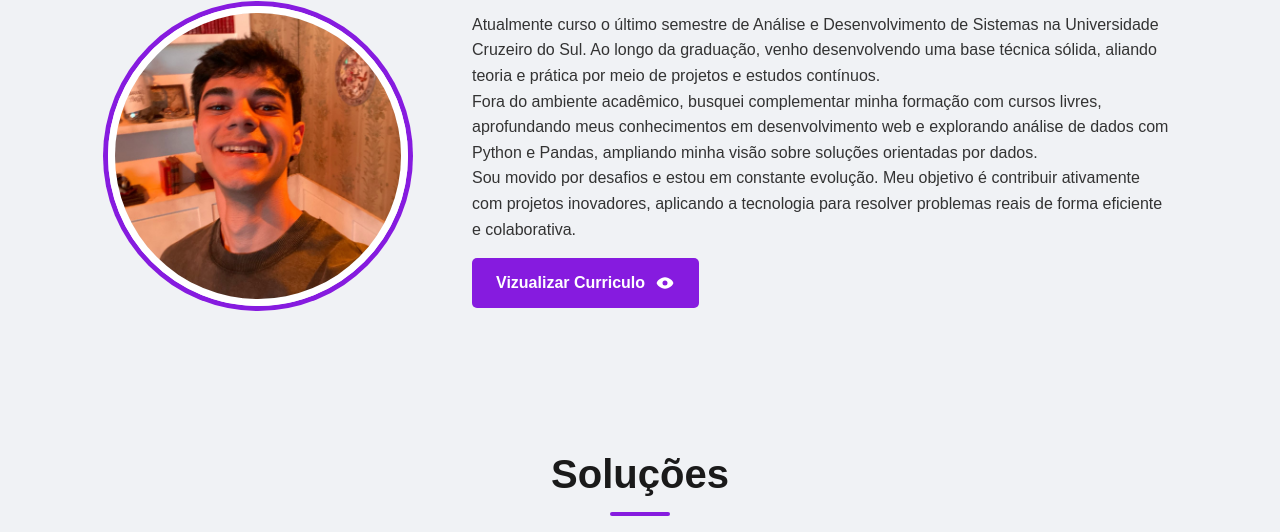
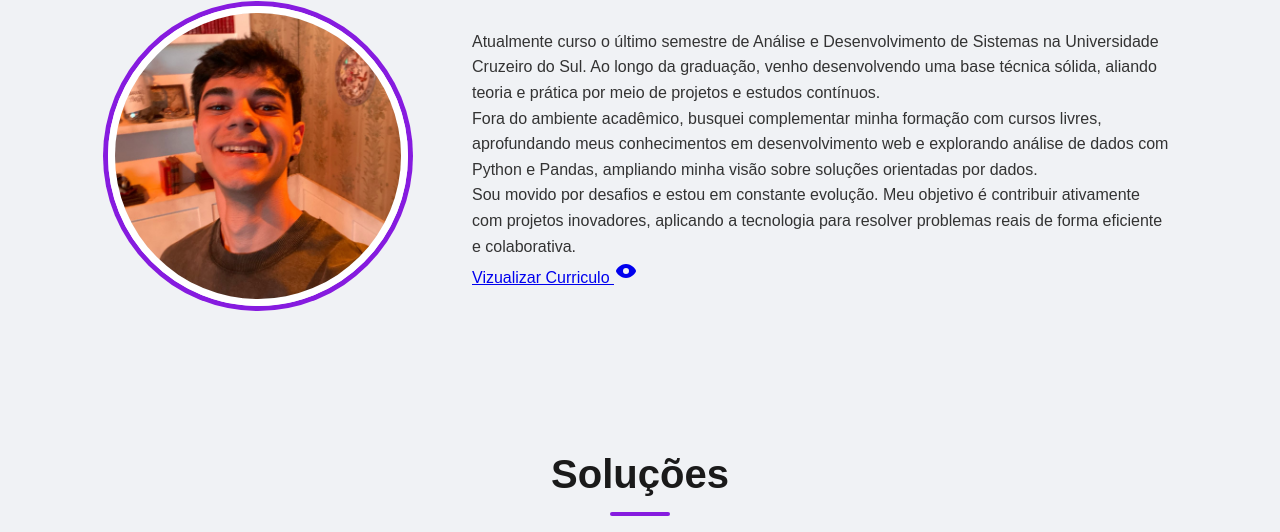
Before and after one commit to JoaoMarqu3s/Dev, a plain HTML site: page index.html in a window 1280 px wide. Shown: the part 970-1502 px from the top of the page. Drawn offline with Linux system fonts and the light colour scheme.

Commit message:
Add files via upload

```diff
--- a/index.html
+++ b/index.html
@@ -71,7 +71,7 @@
                         projetos inovadores, aplicando a tecnologia para resolver problemas reais de forma eficiente e
                         colaborativa.
                     </p>
-                    <a href="https://joaomarqu3s.github.io/Curr/" download class="btn">
+                    <a href="https://joaomarqu3s.github.io/Curr/">
                         Vizualizar Curriculo
                         <svg class="w-[39px] h-[39px] text-gray-800 dark:text-white" aria-hidden="true" xmlns="http://www.w3.org/2000/svg" width="24" height="24" fill="currentColor" viewBox="0 0 24 24">
   <path fill-rule="evenodd" d="M4.998 7.78C6.729 6.345 9.198 5 12 5c2.802 0 5.27 1.345 7.002 2.78a12.713 12.713 0 0 1 2.096 2.183c.253.344.465.682.618.997.14.286.284.658.284 1.04s-.145.754-.284 1.04a6.6 6.6 0 0 1-.618.997 12.712 12.712 0 0 1-2.096 2.183C17.271 17.655 14.802 19 12 19c-2.802 0-5.27-1.345-7.002-2.78a12.712 12.712 0 0 1-2.096-2.183 6.6 6.6 0 0 1-.618-.997C2.144 12.754 2 12.382 2 12s.145-.754.284-1.04c.153-.315.365-.653.618-.997A12.714 12.714 0 0 1 4.998 7.78ZM12 15a3 3 0 1 0 0-6 3 3 0 0 0 0 6Z" clip-rule="evenodd"/>
```
